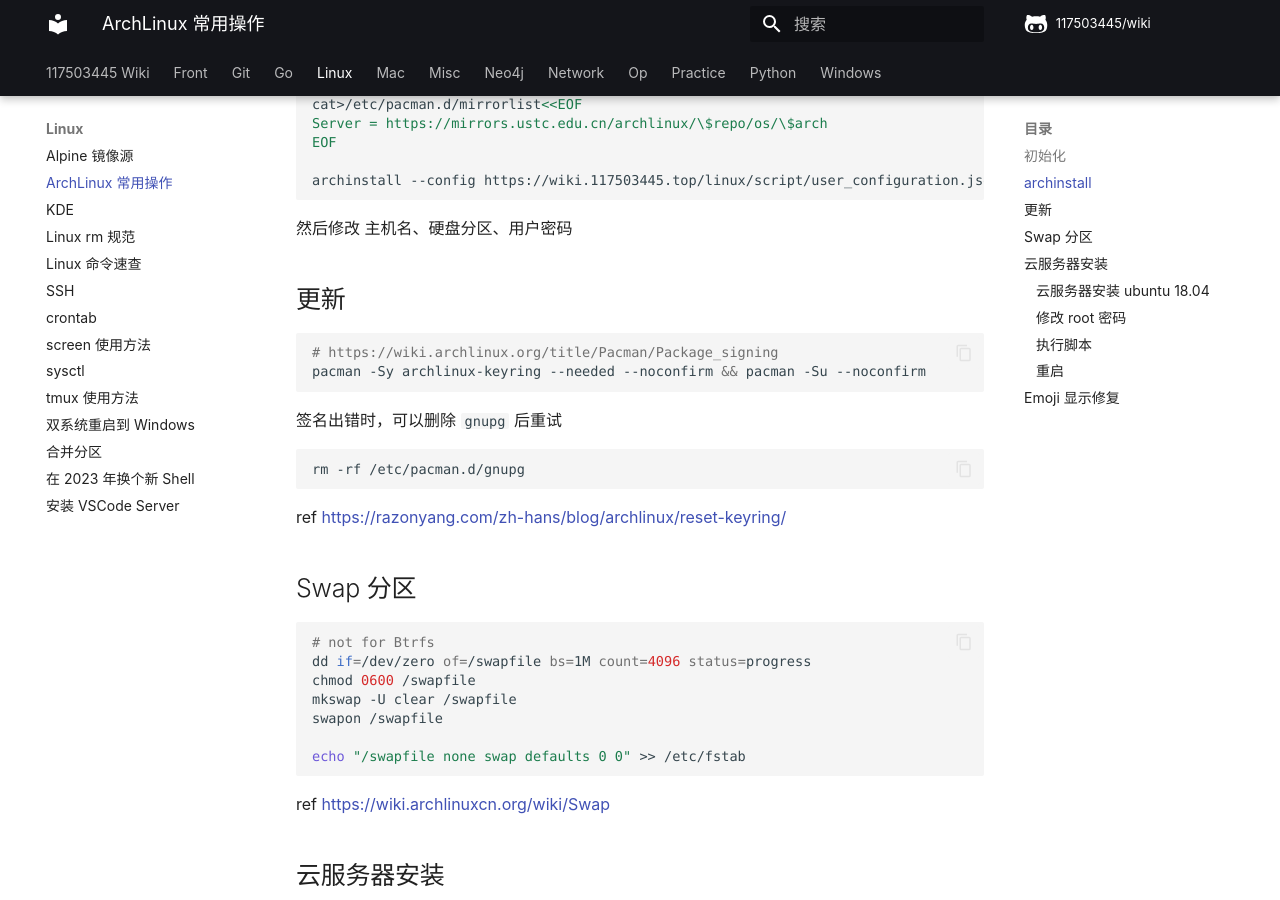
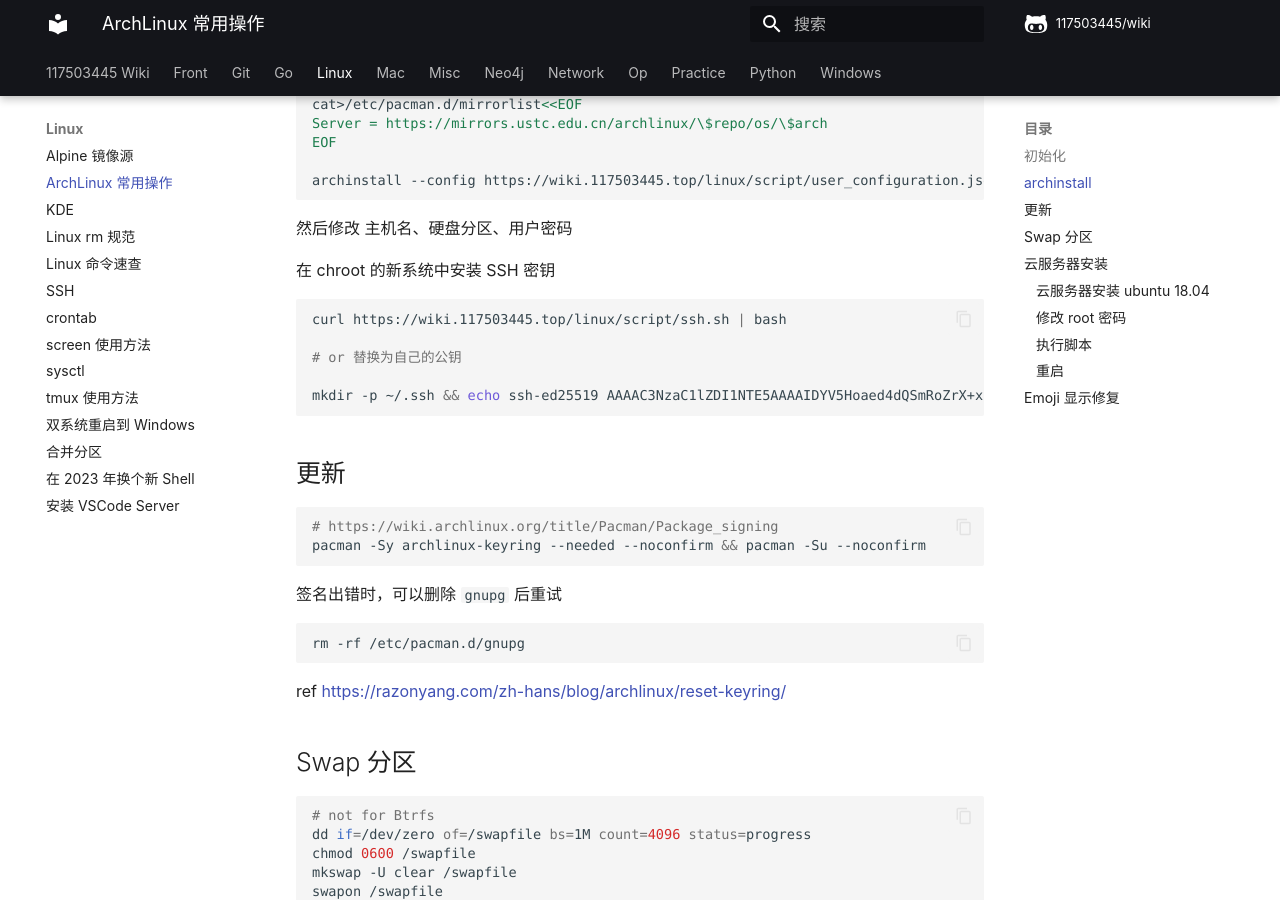
Before and after one commit to 117503445/wiki, an MkDocs documentation site: the page built from docs/linux/ArchLinux 常用操作.md, in a window 1280 px wide and 900 px high, scrolled down 486 px. Built offline with MkDocs 1.6.1 and Material for MkDocs 9.7.7, drawn with Linux system fonts in a browser that asks for light colours; some web fonts are replaced; comment, search, counter and statistics services are not loaded.

Commit message:
add ssh
Signed-off-by: 117503445 <t117503445@gmail.com>

````diff
--- a/docs/linux/ArchLinux 常用操作.md
+++ b/docs/linux/ArchLinux 常用操作.md
@@ -24,6 +24,16 @@ archinstall --config https://wiki.117503445.top/linux/script/user_configuration.
 ```
 
 然后修改 主机名、硬盘分区、用户密码
+
+在 chroot 的新系统中安装 SSH 密钥
+
+```sh
+curl https://wiki.117503445.top/linux/script/ssh.sh | bash
+
+# or 替换为自己的公钥
+
+mkdir -p ~/.ssh && echo ssh-ed25519 AAAAC3NzaC1lZDI1NTE5AAAAIDYV5Hoaed4dQSmRoZrX+x6p+r16uBHVgv1Zkl8DOMRD 117503445-gen3 >> ~/.ssh/authorized_keys
+```
 
 ## 更新
 
````
